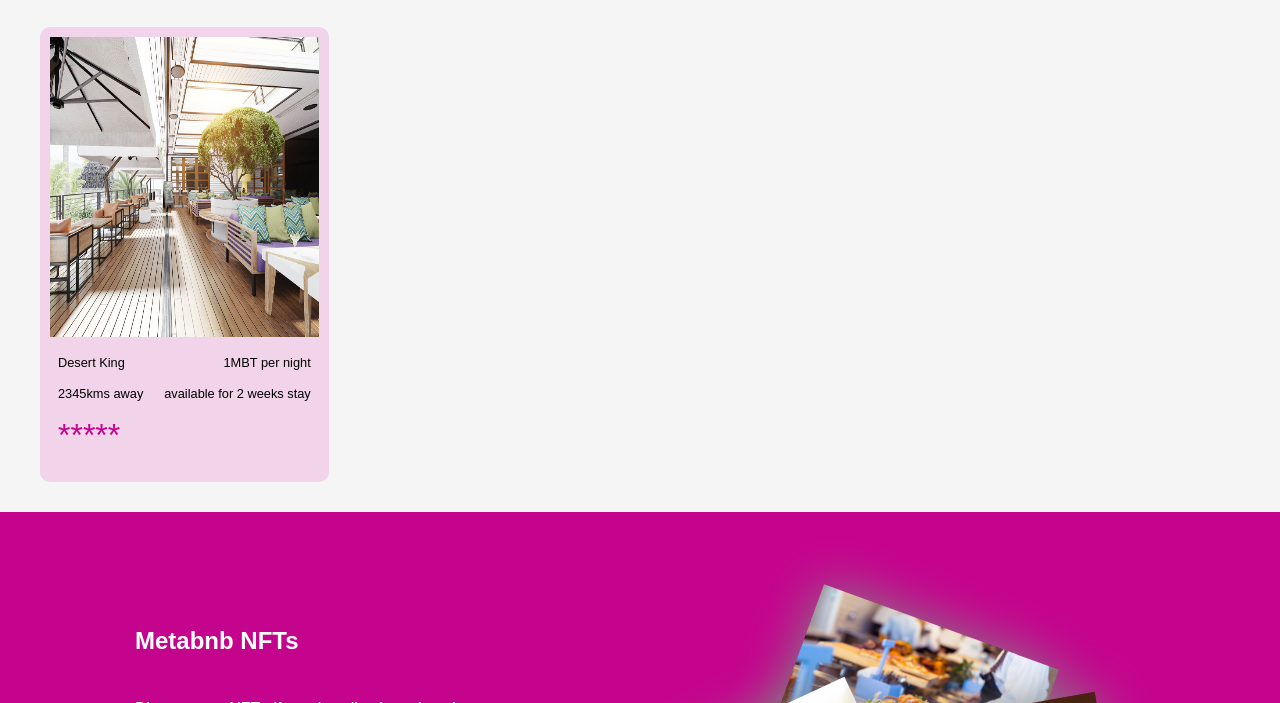
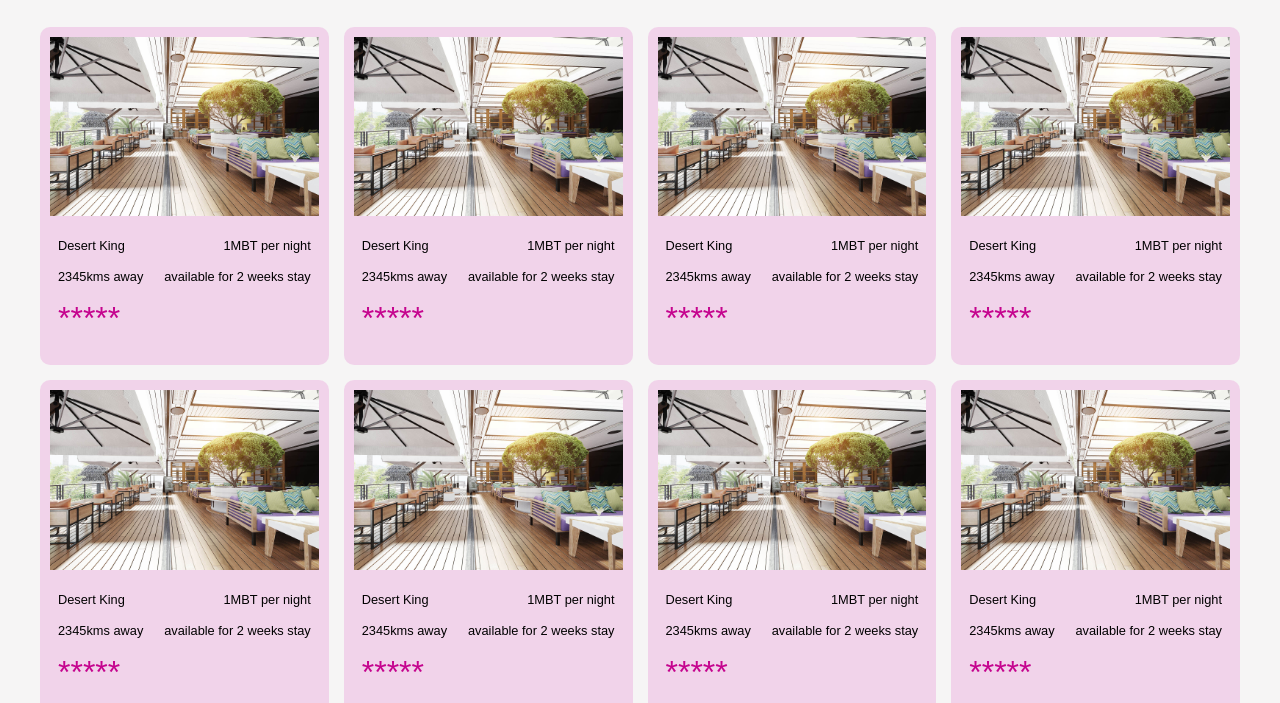
Before and after one commit to Abdulsalam1234-a/Abdulsalam1234-a.github.io, a plain HTML site: page index.html in a window 1280 px wide. Shown: the part 717-1420 px from the top of the page. Drawn offline with Linux system fonts and the light colour scheme.

Commit message:
set image height in css

```diff
--- a/index.html
+++ b/index.html
@@ -84,6 +84,118 @@
                         <div class="stars"><p>*****</p></div>
                     </div>
                 </article>
+                <article class="card">
+                    <div class="card-img">
+                        <img src="img/restaurant inside alternative.jpg" width="100%" height="100%" alt="card">
+                    </div>
+                    <div class="adventure-details">
+                        <div class="flex">
+                            <p class="title">Desert King</p>
+                            <p class="price">1MBT per night</p>
+                        </div>
+                        <div class="flex">
+                            <p class="distance">2345kms away</p>
+                            <p class="period">available for 2 weeks stay</p>
+                        </div>
+                        <div class="stars"><p>*****</p></div>
+                    </div>
+                </article>
+                <article class="card">
+                    <div class="card-img">
+                        <img src="img/restaurant inside alternative.jpg" width="100%" height="100%" alt="card">
+                    </div>
+                    <div class="adventure-details">
+                        <div class="flex">
+                            <p class="title">Desert King</p>
+                            <p class="price">1MBT per night</p>
+                        </div>
+                        <div class="flex">
+                            <p class="distance">2345kms away</p>
+                            <p class="period">available for 2 weeks stay</p>
+                        </div>
+                        <div class="stars"><p>*****</p></div>
+                    </div>
+                </article>
+                <article class="card">
+                    <div class="card-img">
+                        <img src="img/restaurant inside alternative.jpg" width="100%" height="100%" alt="card">
+                    </div>
+                    <div class="adventure-details">
+                        <div class="flex">
+                            <p class="title">Desert King</p>
+                            <p class="price">1MBT per night</p>
+                        </div>
+                        <div class="flex">
+                            <p class="distance">2345kms away</p>
+                            <p class="period">available for 2 weeks stay</p>
+                        </div>
+                        <div class="stars"><p>*****</p></div>
+                    </div>
+                </article>
+                <article class="card">
+                    <div class="card-img">
+                        <img src="img/restaurant inside alternative.jpg" width="100%" height="100%" alt="card">
+                    </div>
+                    <div class="adventure-details">
+                        <div class="flex">
+                            <p class="title">Desert King</p>
+                            <p class="price">1MBT per night</p>
+                        </div>
+                        <div class="flex">
+                            <p class="distance">2345kms away</p>
+                            <p class="period">available for 2 weeks stay</p>
+                        </div>
+                        <div class="stars"><p>*****</p></div>
+                    </div>
+                </article>
+                <article class="card">
+                    <div class="card-img">
+                        <img src="img/restaurant inside alternative.jpg" width="100%" height="100%" alt="card">
+                    </div>
+                    <div class="adventure-details">
+                        <div class="flex">
+                            <p class="title">Desert King</p>
+                            <p class="price">1MBT per night</p>
+                        </div>
+                        <div class="flex">
+                            <p class="distance">2345kms away</p>
+                            <p class="period">available for 2 weeks stay</p>
+                        </div>
+                        <div class="stars"><p>*****</p></div>
+                    </div>
+                </article>
+                <article class="card">
+                    <div class="card-img">
+                        <img src="img/restaurant inside alternative.jpg" width="100%" height="100%" alt="card">
+                    </div>
+                    <div class="adventure-details">
+                        <div class="flex">
+                            <p class="title">Desert King</p>
+                            <p class="price">1MBT per night</p>
+                        </div>
+                        <div class="flex">
+                            <p class="distance">2345kms away</p>
+                            <p class="period">available for 2 weeks stay</p>
+                        </div>
+                        <div class="stars"><p>*****</p></div>
+                    </div>
+                </article>
+                <article class="card">
+                    <div class="card-img">
+                        <img src="img/restaurant inside alternative.jpg" width="100%" height="100%" alt="card">
+                    </div>
+                    <div class="adventure-details">
+                        <div class="flex">
+                            <p class="title">Desert King</p>
+                            <p class="price">1MBT per night</p>
+                        </div>
+                        <div class="flex">
+                            <p class="distance">2345kms away</p>
+                            <p class="period">available for 2 weeks stay</p>
+                        </div>
+                        <div class="stars"><p>*****</p></div>
+                    </div>
+                </article>
             </div>
         </section>
         <section id="nft">
--- a/style.css
+++ b/style.css
@@ -179,8 +179,6 @@ header h1{
 .card .card-img {
     border-radius: 10px;
     width: 100%;
-    /* border: 1px solid grey; */
-    height: 300px;
 }
 
 .adventure-details {
```
Also changed, not shown: place.html (+1 -1 lines).
